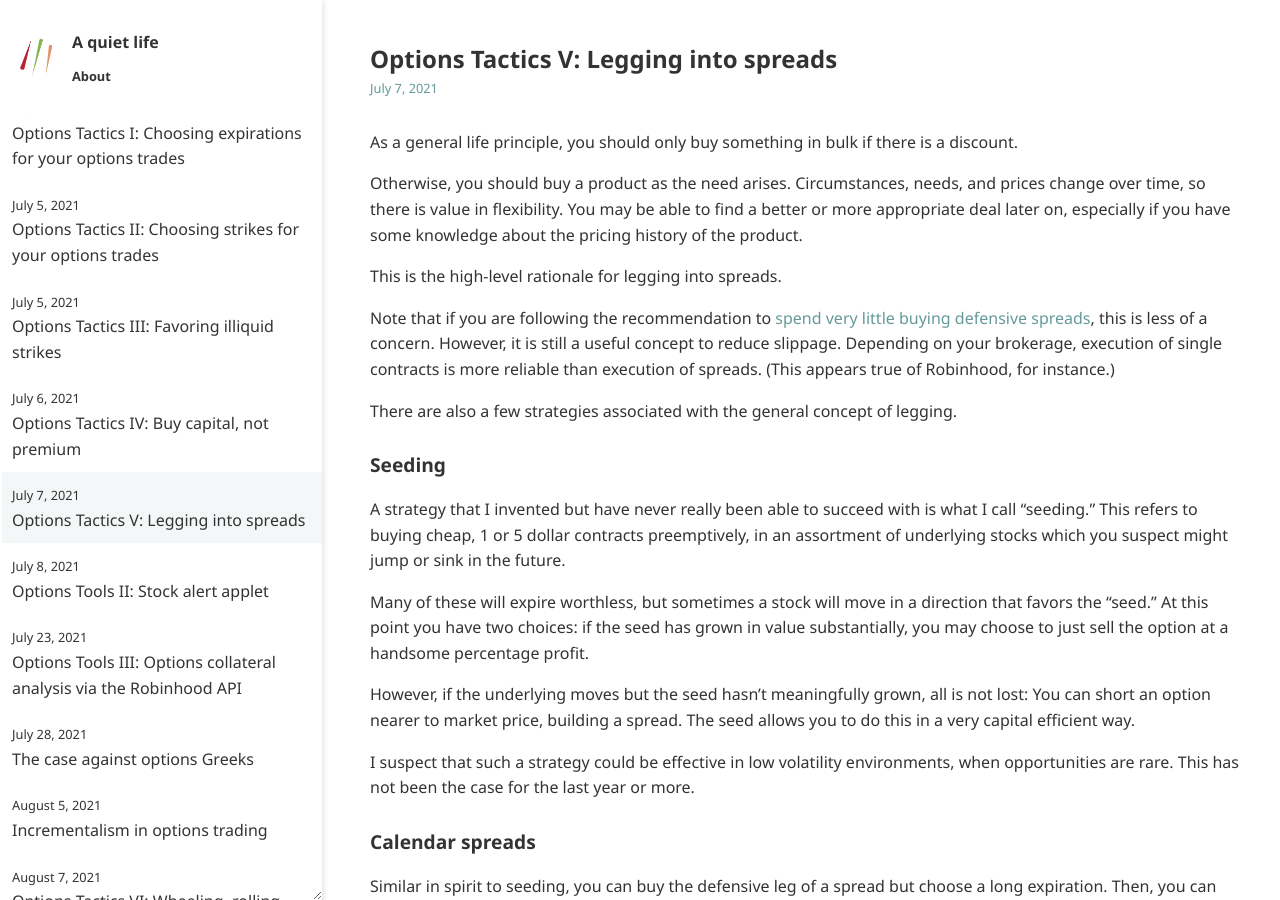
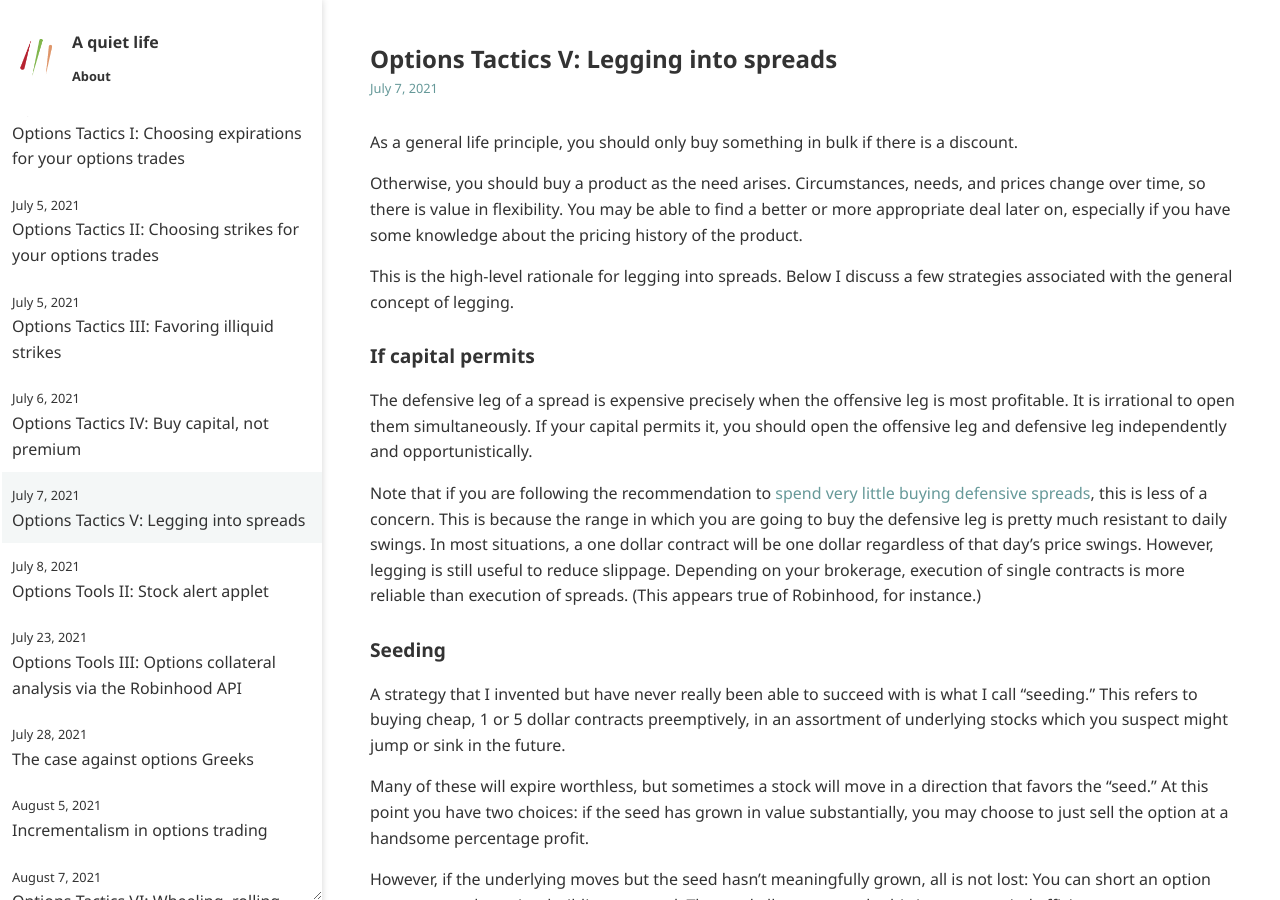
Before and after one commit to ansyblenetwork/aquietlife, a Jekyll site: the page built from _posts/2021-07-07-legging.md, in a window 1280 px wide and 900 px high. Built offline with Jekyll 4.4.1, drawn with Linux system fonts in a browser that asks for light colours.

Commit message:
Update 2021-07-07-legging.md

```diff
--- a/_posts/2021-07-07-legging.md
+++ b/_posts/2021-07-07-legging.md
@@ -6,11 +6,16 @@ As a general life principle, you should only buy something in bulk if there is a
 
 Otherwise, you should buy a product as the need arises. Circumstances, needs, and prices change over time, so there is value in flexibility. You may be able to find a better or more appropriate deal later on, especially if you have some knowledge about the pricing history of the product.
 
-This is the high-level rationale for legging into spreads.
+This is the high-level rationale for legging into spreads. Below I discuss a few strategies associated with the general concept of legging.
 
-Note that if you are following the recommendation to [spend very little buying defensive spreads]({% post_url 2021-07-06-buying-premium %}), this is less of a concern. However, it is still a useful concept to reduce slippage. Depending on your brokerage, execution of single contracts is more reliable than execution of spreads. (This appears true of Robinhood, for instance.)
 
-There are also a few strategies associated with the general concept of legging.
+
+### If capital permits
+
+The defensive leg of a spread is expensive precisely when the offensive leg is most profitable. It is irrational to open them simultaneously. If your capital permits it, you should open the offensive leg and defensive leg independently and opportunistically.
+
+Note that if you are following the recommendation to [spend very little buying defensive spreads]({% post_url 2021-07-06-buying-premium %}), this is less of a concern. This is because the range in which you are going to buy the defensive leg is pretty much resistant to daily swings. In most situations, a one dollar contract will be one dollar regardless of that day's price swings. However, legging is still useful to reduce slippage. Depending on your brokerage, execution of single contracts is more reliable than execution of spreads. (This appears true of Robinhood, for instance.)
+
 
 
 ### Seeding
```
